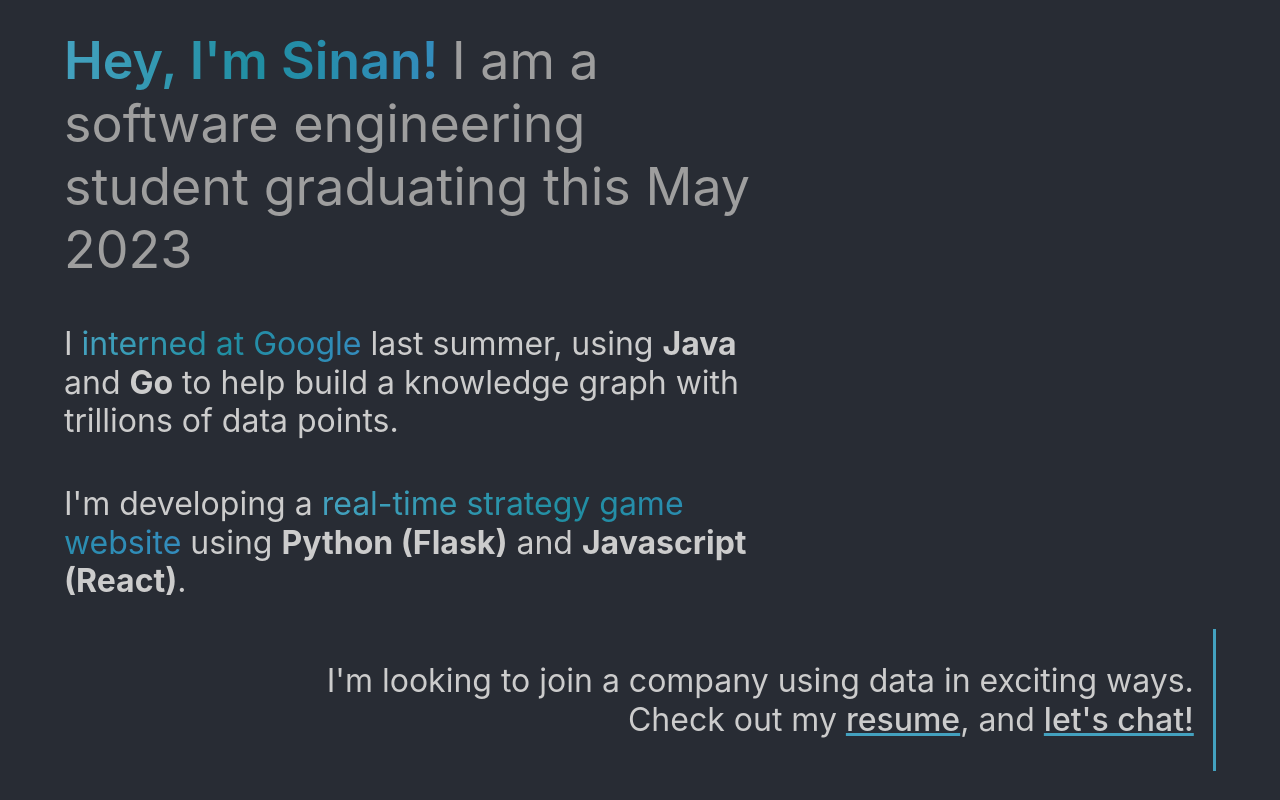
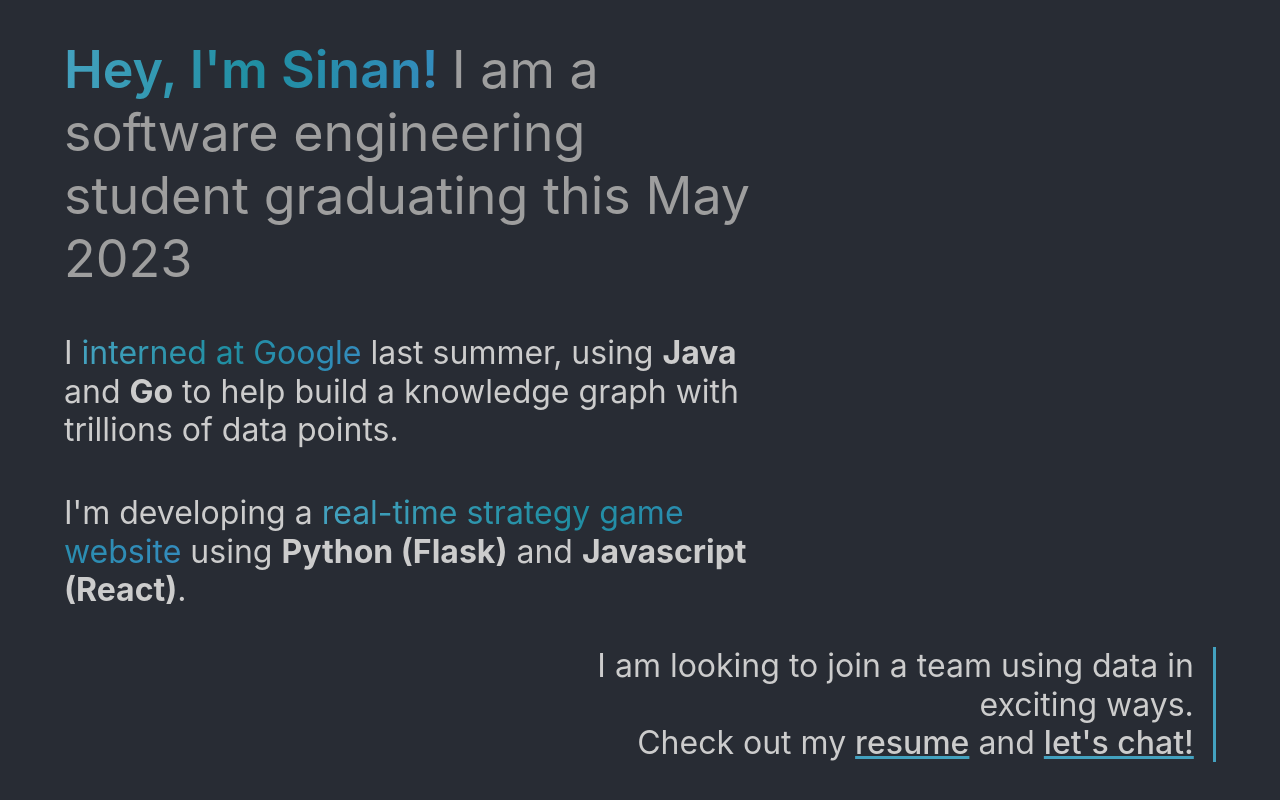
Before and after one commit to enjoythecode/sinany.me, a React (Create React App) app in the folder portfolio/: page / in a window 1280 px wide. Built offline with nearby package versions, Linux system fonts and the light colour scheme.

Commit message:
updated call-to-action

```diff
--- a/portfolio/src/App.js
+++ b/portfolio/src/App.js
@@ -10,19 +10,19 @@ function App() {
 			</p>
 
 			<p className="highlight-paragraph narrow">
-				I <span class="rainbow-text">interned at Google</span> last summer, using <span className="skill">Java</span> and <span className="skill">Go</span> to help build a knowledge graph with trillions of data points.
+				I <span className="rainbow-text">interned at Google</span> last summer, using <span className="skill">Java</span> and <span className="skill">Go</span> to help build a knowledge graph with trillions of data points.
 			</p>
 
 			<p className="highlight-paragraph narrow">
-				I'm developing a <span class="rainbow-text">real-time strategy game website</span> using <span className="skill">Python (Flask)</span> and <span className="skill">Javascript (React)</span>.
+				I'm developing a <span className="rainbow-text">real-time strategy game website</span> using <span className="skill">Python (Flask)</span> and <span className="skill">Javascript (React)</span>.
 			</p>
 
 		</div>
 		<div className="horizontal-right">
 			<div className="rainbow-box">
-				<p className="header-second">
-					I'm looking to join a company using data in exciting ways.<br/>
-					Check out my <a href="/Sinan_Yumurtaci_Resume.pdf">resume</a>, and <a href="mailto:sinan.yumurtaci@gmail.com">let's chat!</a>
+				<p className="highlight-paragraph narrow" style={{"marginTop": 0}}>
+					I am looking to join a team using data in exciting ways.<br style={{"marginBottom": "0.6em"}}/>
+					Check out my <a href="/Sinan_Yumurtaci_Resume.pdf">resume</a> and <a href="mailto:sinan.yumurtaci@gmail.com">let's chat!</a>
 				</p>
 			</div>
 		</div>
```
